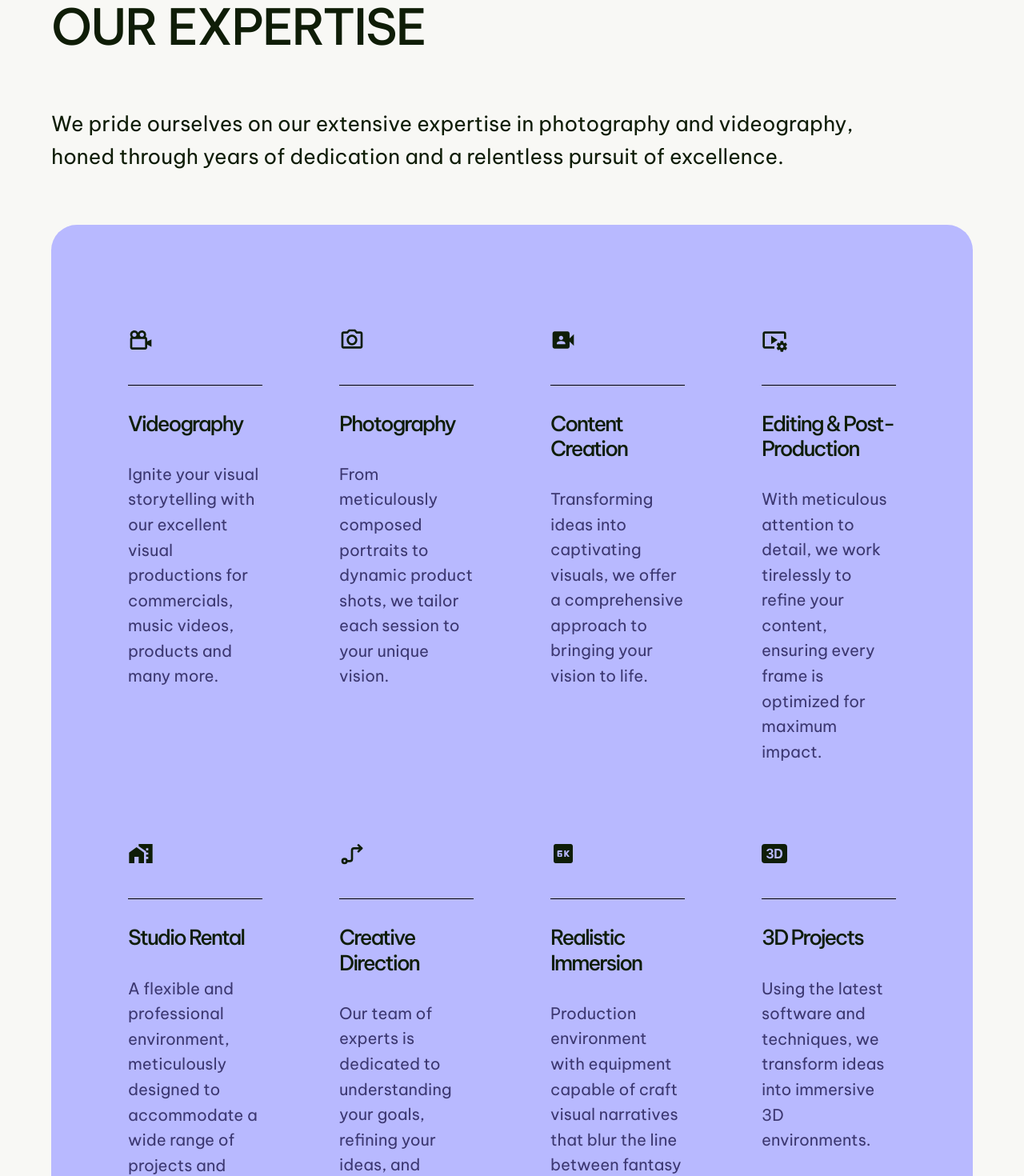
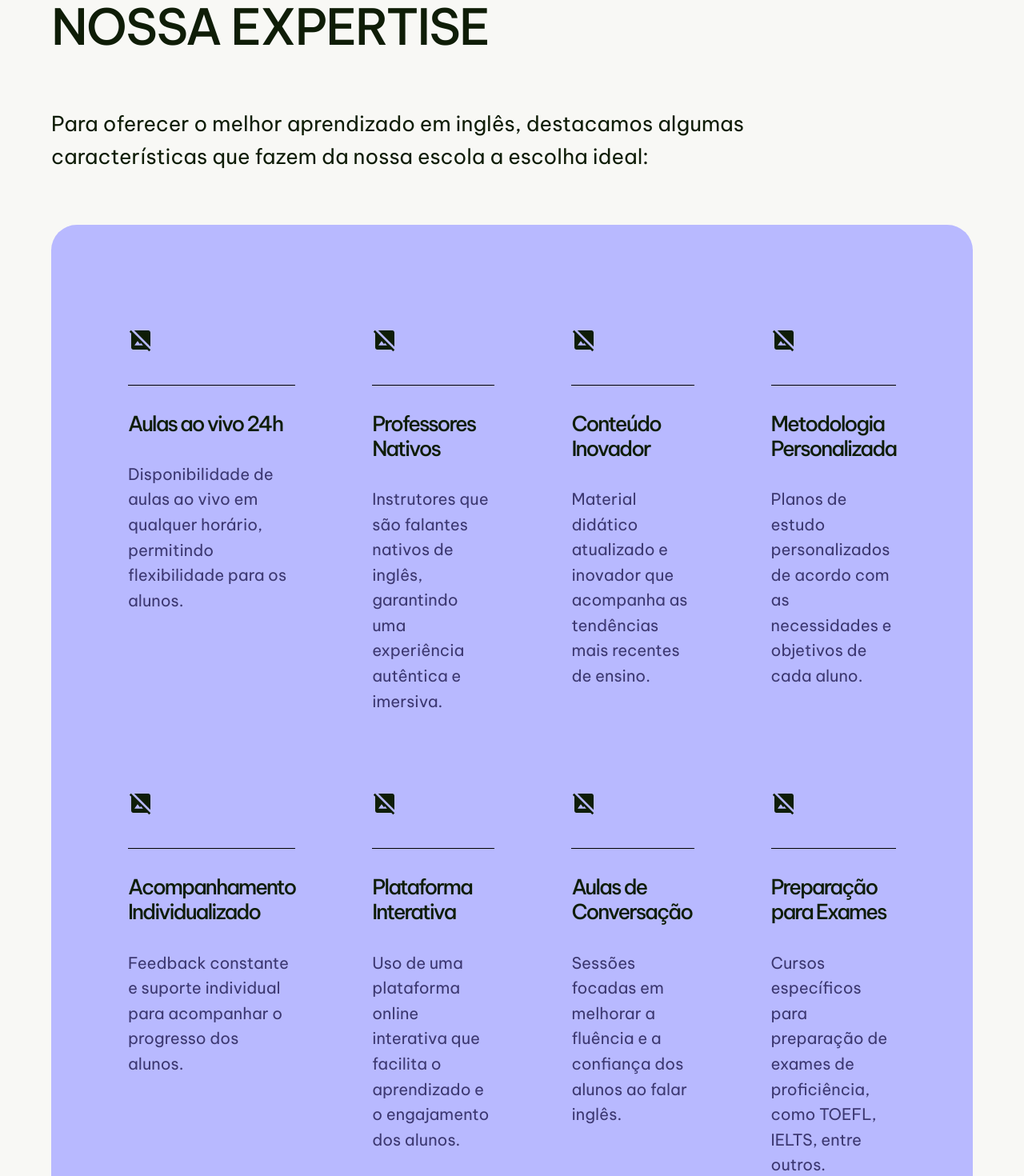
Before and after one commit to SnayderRodrigues/react-study, a React (Vite) app: page / in a window 1280 px wide. Shown: the part 3920-5390 px from the top of the page at 80% size. Built offline with nearby package versions, Linux system fonts and the light colour scheme.

Commit message:
update: expertise seciton with new copy text

```diff
--- a/src/components/Footer.jsx
+++ b/src/components/Footer.jsx
@@ -14,7 +14,7 @@ const Footer = () => {
     <footer id="footer" className="footer">
       <div className="wrapper-footer contact__wrapper">
         <div className="contact__headline">
-          <span>Abra Portas para o Seu Futuro:</span>
+          <span>Abra portas para o seu futuro:</span>
           <Link to="contact" className="footer__contact-link">
             <span>
               <span className="link">
--- a/src/pages/home/Expertise.jsx
+++ b/src/pages/home/Expertise.jsx
@@ -1,111 +1,101 @@
 import { Link } from "react-router-dom";
 import { IoMdArrowForward } from "react-icons/io";
-import { BiCameraMovie } from "react-icons/bi";
-import { MdOutlineCameraAlt } from "react-icons/md";
-import { MdVideoCameraFront } from "react-icons/md";
-import { MdVideoSettings } from "react-icons/md";
-import { MdHomeWork } from "react-icons/md";
-import { TbArrowGuide } from "react-icons/tb";
-import { Md6K } from "react-icons/md";
-import { BsBadge3DFill } from "react-icons/bs";
+import { MdHideImage } from "react-icons/md";
 
 const Expertise = () => {
   return (
     <section id="expertise" className="expertise">
       <div className="wrapper expertise__wrapper">
-        <h2>OUR EXPERTISE</h2>
+        <h2>NOSSA EXPERTISE</h2>
         <p>
-          We pride ourselves on our extensive expertise in photography and
-          videography, honed through years of dedication and a relentless
-          pursuit of excellence.
+          Para oferecer o melhor aprendizado em inglês, destacamos algumas
+          características que fazem da nossa escola a escolha ideal:
         </p>
         <div className="expertise__cards-wrapper">
           <div className="expertise__card">
             <span>
-              <BiCameraMovie />
+              <MdHideImage />
             </span>
-            <h3>Videography</h3>
+            <h3>Aulas ao vivo 24h</h3>
             <p>
-              Ignite your visual storytelling with our excellent visual
-              productions for commercials, music videos, products and many more.
+              Disponibilidade de aulas ao vivo em qualquer horário, permitindo
+              flexibilidade para os alunos.
             </p>
           </div>
           <div className="expertise__card">
             <span>
-              <MdOutlineCameraAlt />
+              <MdHideImage />
             </span>
-            <h3>Photography</h3>
+            <h3>Professores Nativos</h3>
             <p>
-              From meticulously composed portraits to dynamic product shots, we
-              tailor each session to your unique vision.
+              Instrutores que são falantes nativos de inglês, garantindo uma
+              experiência autêntica e imersiva.
             </p>
           </div>
           <div className="expertise__card">
             <span>
-              <MdVideoCameraFront />
+              <MdHideImage />
             </span>
-            <h3>Content Creation</h3>
+            <h3>Conteúdo Inovador</h3>
             <p>
-              Transforming ideas into captivating visuals, we offer a
-              comprehensive approach to bringing your vision to life.
+              Material didático atualizado e inovador que acompanha as
+              tendências mais recentes de ensino.
             </p>
           </div>
           <div className="expertise__card">
             <span>
-              <MdVideoSettings />
+              <MdHideImage />
             </span>
-            <h3>Editing & Post-Production</h3>
+            <h3>Metodologia Personalizada</h3>
             <p>
-              With meticulous attention to detail, we work tirelessly to refine
-              your content, ensuring every frame is optimized for maximum
-              impact.
+              Planos de estudo personalizados de acordo com as necessidades e
+              objetivos de cada aluno.
             </p>
           </div>
           <div className="expertise__card">
             <span>
-              <MdHomeWork />
+              <MdHideImage />
             </span>
-            <h3>Studio Rental</h3>
+            <h3>Acompanhamento Individualizado</h3>
             <p>
-              A flexible and professional environment, meticulously designed to
-              accommodate a wide range of projects and productions.
+              Feedback constante e suporte individual para acompanhar o
+              progresso dos alunos.
             </p>
           </div>
           <div className="expertise__card">
             <span>
-              <TbArrowGuide />
+              <MdHideImage />
             </span>
-            <h3>Creative Direction</h3>
+            <h3>Plataforma Interativa</h3>
             <p>
-              Our team of experts is dedicated to understanding your goals,
-              refining your ideas, and guiding you through every step of the
-              creative process.
+              Uso de uma plataforma online interativa que facilita o aprendizado
+              e o engajamento dos alunos.
             </p>
           </div>
           <div className="expertise__card">
             <span>
-              <Md6K />
+              <MdHideImage />
             </span>
-            <h3>Realistic Immersion</h3>
+            <h3>Aulas de Conversação</h3>
             <p>
-              Production environment with equipment capable of craft visual
-              narratives that blur the line between fantasy and reality.
+              Sessões focadas em melhorar a fluência e a confiança dos alunos ao
+              falar inglês.
             </p>
           </div>
           <div className="expertise__card">
             <span>
-              <BsBadge3DFill />
+              <MdHideImage />
             </span>
-            <h3>3D Projects</h3>
+            <h3>Preparação para Exames</h3>
             <p>
-              Using the latest software and techniques, we transform ideas into
-              immersive 3D environments.
+              Cursos específicos para preparação de exames de proficiência, como
+              TOEFL, IELTS, entre outros.
             </p>
           </div>
-        <Link to="expertise" className="button link">
-          Learn more
-          <IoMdArrowForward />
-        </Link>
+          <Link to="expertise" className="button link">
+            Saiba mais
+            <IoMdArrowForward />
+          </Link>
         </div>
       </div>
     </section>
```
